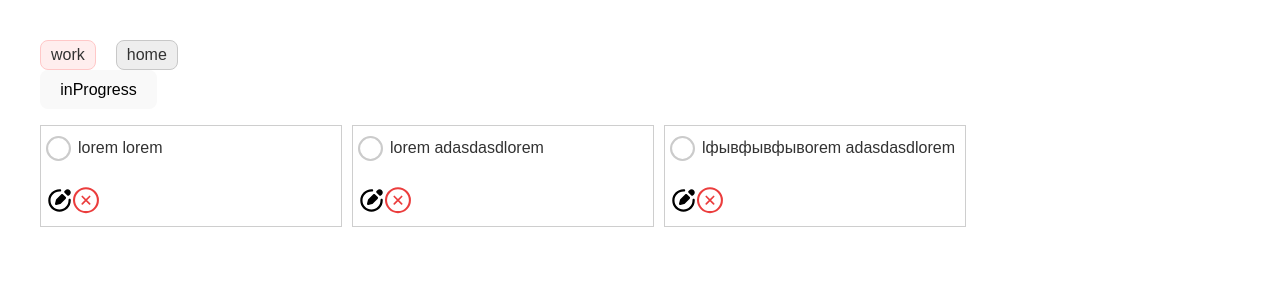
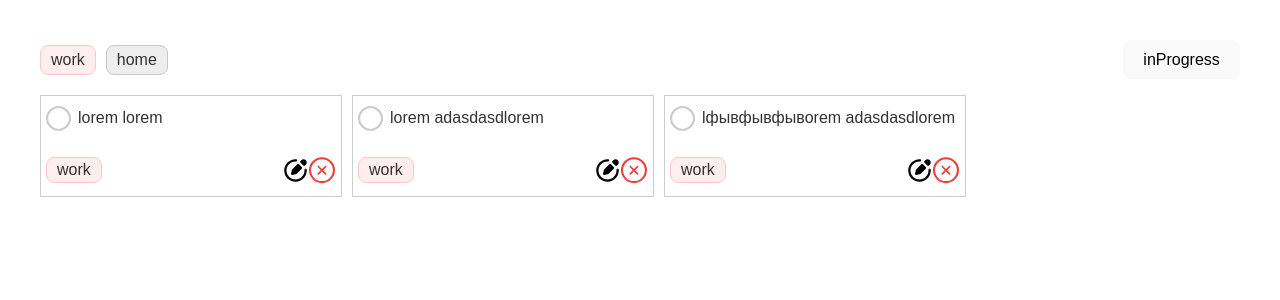
Before and after one commit to MrTussa/ReactTodo, a React (Vite) app: page / in a window 1280 px wide. Shown: the top 300 px of the page. Built offline with nearby package versions, Linux system fonts and the light colour scheme.

Commit message:
Added: Categories

```diff
--- a/src/App.css
+++ b/src/App.css
@@ -6,10 +6,14 @@
   position: relative;
 }
 .nav {
-
+  display: flex;
+  flex-direction: row;
+  justify-content: space-between;
+  align-items: baseline;
 }
 .category {
   display: flex;
   flex-direction: row;
-  gap: 20px;
+  gap: 10px;
+  height: 30px;
 }
--- a/src/App.jsx
+++ b/src/App.jsx
@@ -5,38 +5,38 @@ function App() {
   const startData = [
     {
       id: 0,
-      category: "work",
+      category: {text: "work",
+      color: "255, 200, 200",},
       text: "lorem lorem",
       state: "unchecked",
-
     },
     {
       id: 1,
-      category: "work",
+      category: {text: "work",
+      color: "255, 200, 200",},
       text: "lorem adasdasdlorem",
       state: "unchecked",
-
     },
     {
       id: 2,
-      category: "work",
+      category: {text: "work",
+      color: "255, 200, 200",},
       text: "lфывфывфывorem adasdasdlorem",
       state: "unchecked",
-
     },
     {
       id: 3,
-      category: "work",
+      category: {text: "work",
+      color: "255, 200, 200",},
       text: "lфывфывфывorem adasdasdlorem",
       state: "checked",
-
     },
     {
       id: 4,
-      category: "work",
+      category: {text: "work",
+      color: "255, 200, 200",},
       text: "lфывфывфывorem adasdasdlorem",
       state: "removed",
-
     },
   ];
   const startCategory = [
@@ -176,8 +176,15 @@ function App() {
   };
   //Click buttons
 
-  const categoryClickHandler = () => {
-    return "asdasd";
+  const categoryClickHandler = (e) => {
+    const {
+      dataset: { index },
+    } = e.target;
+    const objIndex = category.findIndex((obj) => obj.id == index);
+    const newData = data.map((obj) =>
+      obj.id === objIndex ? { ...obj, text: value } : obj
+    );
+    setData(newData);
   };
   useEffect(() => {
     filterState(list);
@@ -188,14 +195,15 @@ function App() {
         <div className="nav">
           <div className="category">
             {category.map(({ id, text, color, state }) => {
-              return(
+              return (
                 <CategoryItem
                   id={id}
                   text={text}
                   color={color}
                   categoryClick={categoryClickHandler}
                   state={state}
-              />)
+                />
+              );
             })}
           </div>
           <ListNav
@@ -213,6 +221,7 @@ function App() {
           inputChange={inputChange}
           onClickState={changeStateHandler}
           deleteTodo={deleteTodo}
+
         ></List>
       </div>
     </>
--- a/src/components/CategoryItem/CategoryItem.jsx
+++ b/src/components/CategoryItem/CategoryItem.jsx
@@ -1,7 +1,7 @@
 import s from "./CategoryItem.module.css";
 export default function CategoryItem({ color, categoryClick, state = false, text, id}) {
   return (
-    <div style={{borderColor: "rgba("+color+", 1)",backgroundColor: "rgba(" + color + ", 0.3)"}} key={id} className={s.item} onClick={categoryClick}>
+    <div data-id={id} style={{borderColor: "rgba("+color+", 1)",backgroundColor: "rgba(" + color + ", 0.3)"}} key={id} className={s.item} onClick={categoryClick}>
       <span className={s.text}>{text}</span>
     </div>
   );
--- a/src/components/CategoryItem/CategoryItem.module.css
+++ b/src/components/CategoryItem/CategoryItem.module.css
@@ -1,9 +1,11 @@
 .item {
     border: 1px solid;
     border-radius: 8px;
-    padding: 2px 10px;
+    padding: 0 10px;
     font-weight: 500;
     cursor: pointer;
+    display: flex;
+    align-items: center;
 }
 .item:hover {
     transition: 0.1s;
--- a/src/components/List/List.jsx
+++ b/src/components/List/List.jsx
@@ -1,13 +1,13 @@
 import s from "./List.module.css";
 import { NewItem } from "../../components";
-export default function List({ children, data, inputChange, onClickState, deleteTodo }) {
+export default function List({children, data, inputChange, onClickState, deleteTodo }) {
   return (
     <>
       <ul className={s.list}>
-        {data.map(({text, state, id}) => {
+        {data.map(({text, state, id, category}) => {
           return (
             <li key={id} className={s.listItem}>
-              <NewItem id={id} content={text} inputChange={inputChange} btnState={state} onClickState={onClickState} deleteTodo={deleteTodo}></NewItem>
+              <NewItem id={id} content={text} inputChange={inputChange} btnState={state} onClickState={onClickState} deleteTodo={deleteTodo} categoryData={category}></NewItem>
             </li>
           );
         })}
--- a/src/components/NewItem/NewItem.jsx
+++ b/src/components/NewItem/NewItem.jsx
@@ -1,6 +1,6 @@
 import s from "./NewItem.module.css";
-import { RadioBtn } from "..";
-import { useState } from "react"
+import { RadioBtn, CategoryItem } from "..";
+import { useState } from "react";
 export default function NewItem({
   content,
   btnState,
@@ -8,11 +8,14 @@ export default function NewItem({
   inputChange,
   id,
   deleteTodo,
+  categoryData,
 }) {
-  const [edit, setEdit] = useState(false)
+  const [edit, setEdit] = useState(false);
   const editTodo = () => {
-    setEdit(!edit)
-  }
+    setEdit(!edit);
+  };
+  const { text, color } = categoryData;
+  console.log(categoryData);
   return (
     <div className={s.itemContainer}>
       <RadioBtn
@@ -22,13 +25,22 @@ export default function NewItem({
         className={s.button}
       />
       <div className={s.content}>
-        {
-          edit ?
-          <textarea type="text" onChange={inputChange} value={content} className={s.input} data-index={id}/> :
+        {edit ? (
+          <textarea
+            type="text"
+            onChange={inputChange}
+            value={content}
+            className={s.input}
+            data-index={id}
+          />
+        ) : (
           <p className={s.text}>{content}</p>
-        }
+        )}
       </div>
       <div className={s.editTab}>
+        <div className={s.category}>
+          <CategoryItem text={text} color={color} />
+        </div>
         <div className={s.editButtons}>
           <RadioBtn state="edit" onClick={editTodo} data={id} />
           <RadioBtn state="delete" onClick={deleteTodo} data={id} />
```
Lines whose indentation alone changed are shown as unchanged.
